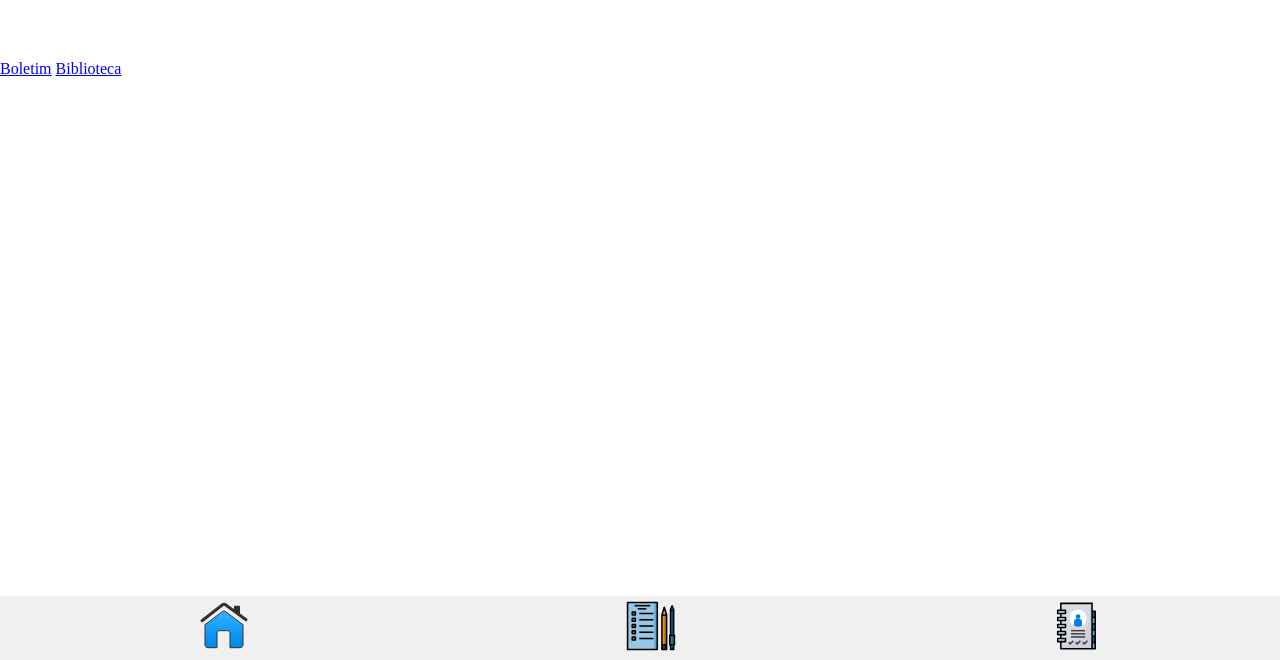
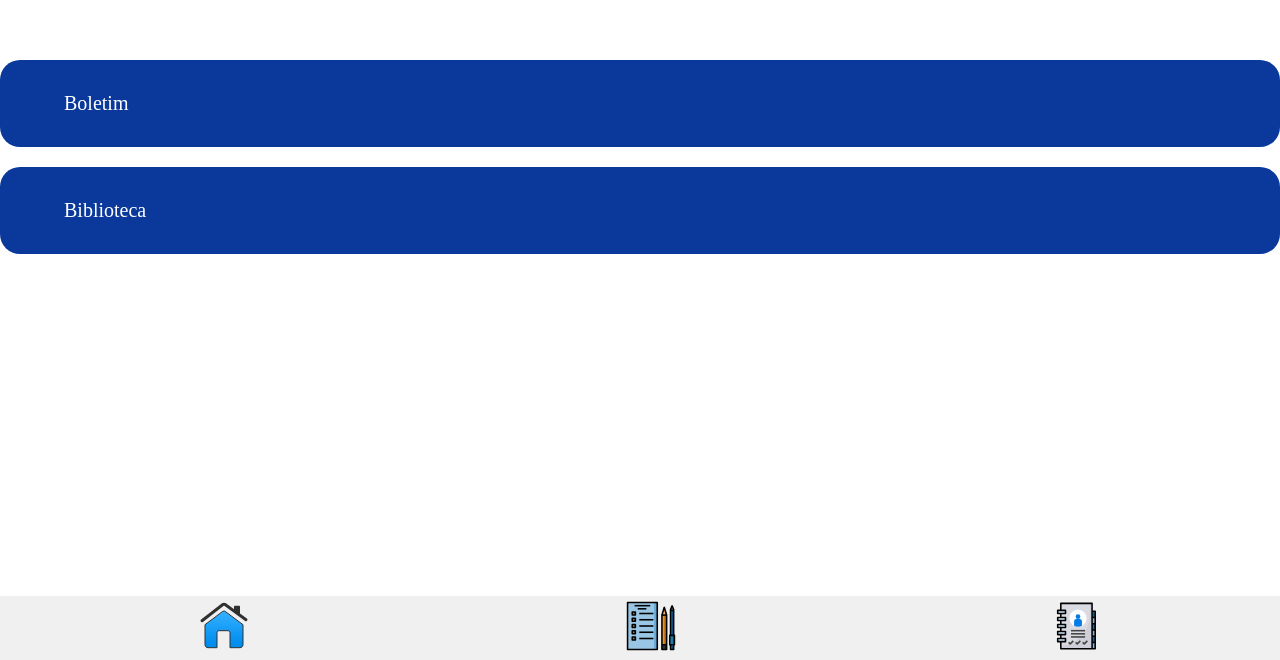
Before and after one commit to olucas8oliveira/Site-Appescola, a plain HTML site: page atividades.html in a window 1280 px wide. Shown: the part 140-800 px from the top of the page. Drawn offline with Linux system fonts and the light colour scheme.

Commit message:
css botão

```diff
--- a/css/style.css
+++ b/css/style.css
@@ -129,6 +129,46 @@ body{
     margin: 20px auto;
     margin-top: 200px;
 }
+
+.botao-boletim {
+    display: flex;
+    padding: 32px 64px;
+    margin: 20px auto;
+    border: none;
+    font-size: 20px;
+
+    color: rgb(255, 255, 255);
+    background-color: rgb(10, 56, 155);
+    text-align: center;
+    text-decoration: none;
+    transition-duration: 0.4s;
+    cursor: pointer;
+    border-radius: 20px;
+}
+.botao-boletim:hover {
+    padding: 30px 70px;
+    background-color: gray;
+}
+ .botao-biblioteca {
+    display: flex;
+    padding: 32px 64px;
+    margin: 20px auto;
+    border: none;
+    font-size: 20px;
+
+    color: rgb(255, 255, 255);
+    background-color: rgb(10, 56, 155);
+    text-align: center;
+    text-decoration: none;
+    transition-duration: 0.4s;
+    cursor: pointer;
+    border-radius: 20px;
+ }
+ .botao-biblioteca:hover {
+    padding: 30px 70px;
+    background-color: gray;
+}
+
 .btn{
     margin: 15px auto;
     padding: 6px;
```
